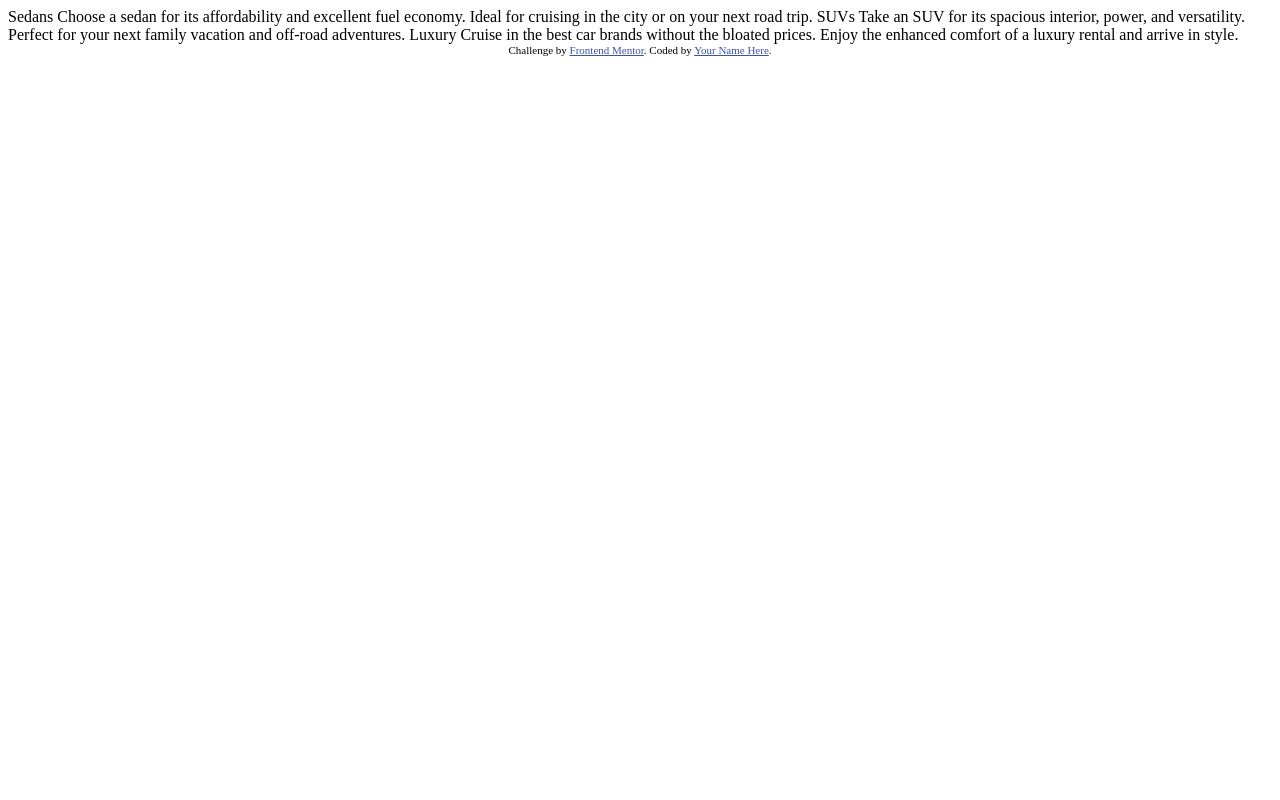
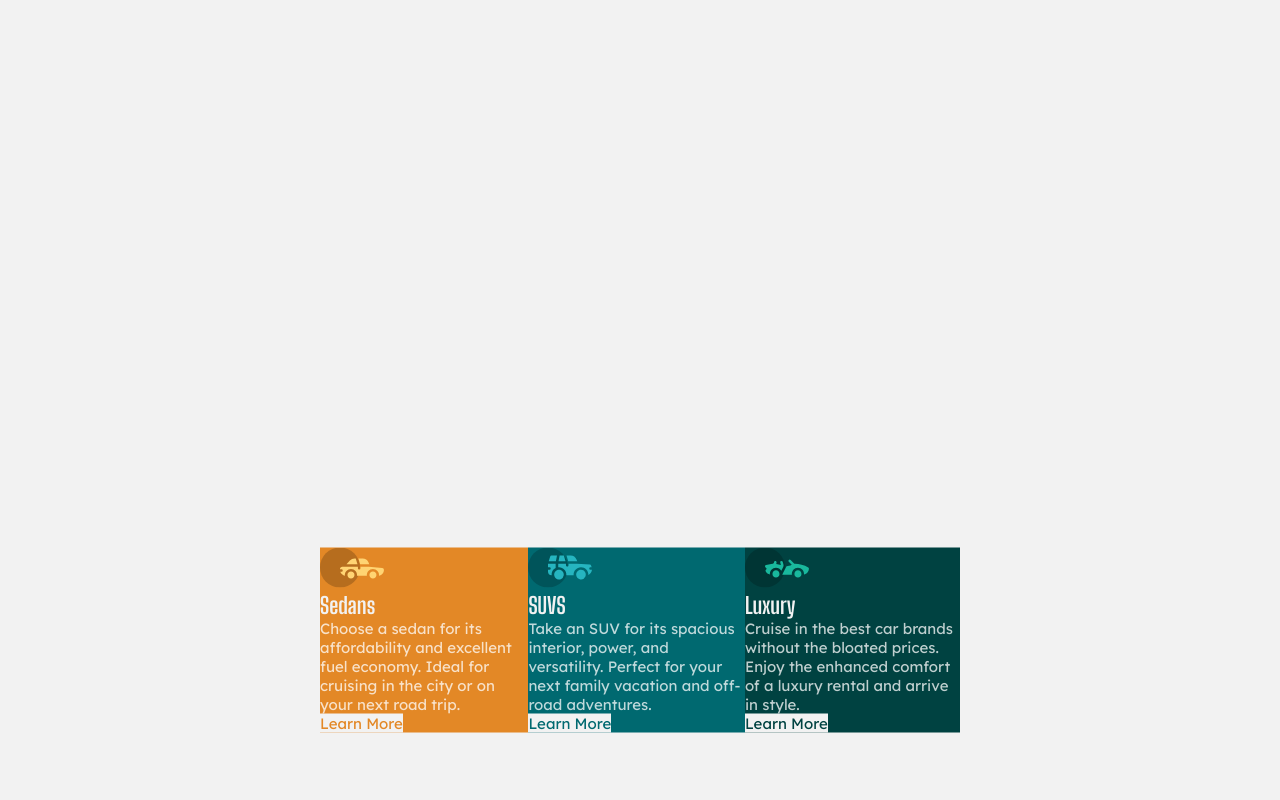
Before and after one commit to E1000o/FM4-3-column-preview-card-component-main, a plain HTML site: page index.html in a window 1280 px wide. Shown: the top 800 px of the page. Drawn offline with Linux system fonts and the light colour scheme.

Commit message:
basic layout and styles

```diff
--- /dev/null
+++ b/css/styles.css
@@ -0,0 +1,101 @@
+* {
+    padding: 0;
+    margin: 0;
+    box-sizing: border-box;
+}
+
+html {
+    font-size: 15px;
+}
+
+body {
+    font-size: 1rem;
+    height: 100VW;
+    background-color: hsl(0, 0%, 95%);
+    position: relative;
+}
+
+main {
+    display: flex;
+    justify-content: center;
+    position: absolute;
+    top: 50%;
+    left: 50%;
+    transform: translateX(-50%) translateY(-50%);
+}
+
+h1 {
+    color: hsl(0, 0%, 95%);
+    font-family: 'Big Shoulders Display', cursive;
+    font-weight: 700;
+}
+
+p {
+    color: hsla(0, 0%, 100%, 0.75);
+    font-family: 'Lexend Deca', sans-serif;
+    font-weight: 400;
+}
+
+button {
+    background-color: hsl(0, 0%, 95%);
+    font-family: 'Lexend Deca', sans-serif;
+    font-weight: 400;
+}
+
+.sedans {
+    background-color: hsl(31, 77%, 52%);
+}
+
+.sedans a{
+    color: hsl(31, 77%, 52%);
+}
+
+.suvs {
+    background-color: hsl(184, 100%, 22%);
+}
+
+.suvs a{
+    color: hsl(184, 100%, 22%);
+}
+
+.luxury {
+    background-color: hsl(179, 100%, 13%);
+}
+
+.luxury a{
+    color: hsl(179, 100%, 13%);
+}
+
+section a {
+    text-decoration: none;
+    background-color: hsl(0, 0%, 95%);
+    font-family: 'Lexend Deca', sans-serif;
+    font-weight: 400;
+}
+
+footer {
+    width: 100%;
+    position: absolute;
+    bottom: -50VW;
+    text-align: center;
+}
+
+.attribution {
+    font-size: 11px; text-align: center;
+}
+
+.attribution a {
+    color: hsl(228, 45%, 44%);
+}
+
+@media (max-width: 480px) {
+
+    body {
+        position: static;
+        height: auto;
+    }
+
+    main {
+        flex-direction: column;
+    }
+}
--- a/index.html
+++ b/index.html
@@ -5,32 +5,54 @@
   <meta name="viewport" content="width=device-width, initial-scale=1.0"> <!-- displays site properly based on user's device -->
 
   <link rel="icon" type="image/png" sizes="32x32" href="./images/favicon-32x32.png">
-
+  <link rel="stylesheet" href="css/styles.css">
+  <link rel="preconnect" href="https://fonts.googleapis.com">
+  <link rel="preconnect" href="https://fonts.gstatic.com" crossorigin>
+  <link href="https://fonts.googleapis.com/css2?family=Big+Shoulders+Display:wght@700&family=Lexend+Deca&display=swap" rel="stylesheet">
   <title>Frontend Mentor | 3-column preview card component</title>
 
-  <!-- Feel free to remove these styles or customise in your own stylesheet 👍 -->
-  <style>
-    .attribution { font-size: 11px; text-align: center; }
-    .attribution a { color: hsl(228, 45%, 44%); }
-  </style>
+
 </head>
 <body>
 
-  Sedans
+  <main>
+    <section class="sedans">
+      <img src="images/icon-sedans.svg" lat="">
+      <header>
+        <h1>Sedans</h1>
+      </header>
+      <p>
         Choose a sedan for its affordability and excellent fuel economy. Ideal for cruising in the city
         or on your next road trip.
-
-  SUVs
+      </p>
+      <a href="#">Learn More</a>
+    </section>
+    <section class="suvs">
+      <img src="images/icon-suvs.svg" alt="">
+      <header>
+        <h1>SUVS</h1>
+      </header>
+      <p>
         Take an SUV for its spacious interior, power, and versatility. Perfect for your next family vacation
         and off-road adventures.
-
-  Luxury
+      </p>
+      <a href="#">Learn More</a>
+    </section>
+    <section class="luxury">
+      <img src="images/icon-luxury.svg" alt>
+      <header>
+        <h1>Luxury</h1>
+      </header>
+      <p>
         Cruise in the best car brands without the bloated prices. Enjoy the enhanced comfort of a luxury
         rental and arrive in style.
-
-  <div class="attribution">
+      </p>
+      <a href="#">Learn More</a>
+    </section>
+  </main>
+  <footer class="attribution">
     Challenge by <a href="https://www.frontendmentor.io?ref=challenge" target="_blank">Frontend Mentor</a>.
     Coded by <a href="#">Your Name Here</a>.
-  </div>
+  </footer>
 </body>
 </html>
```
Lines whose indentation alone changed are shown as unchanged.
